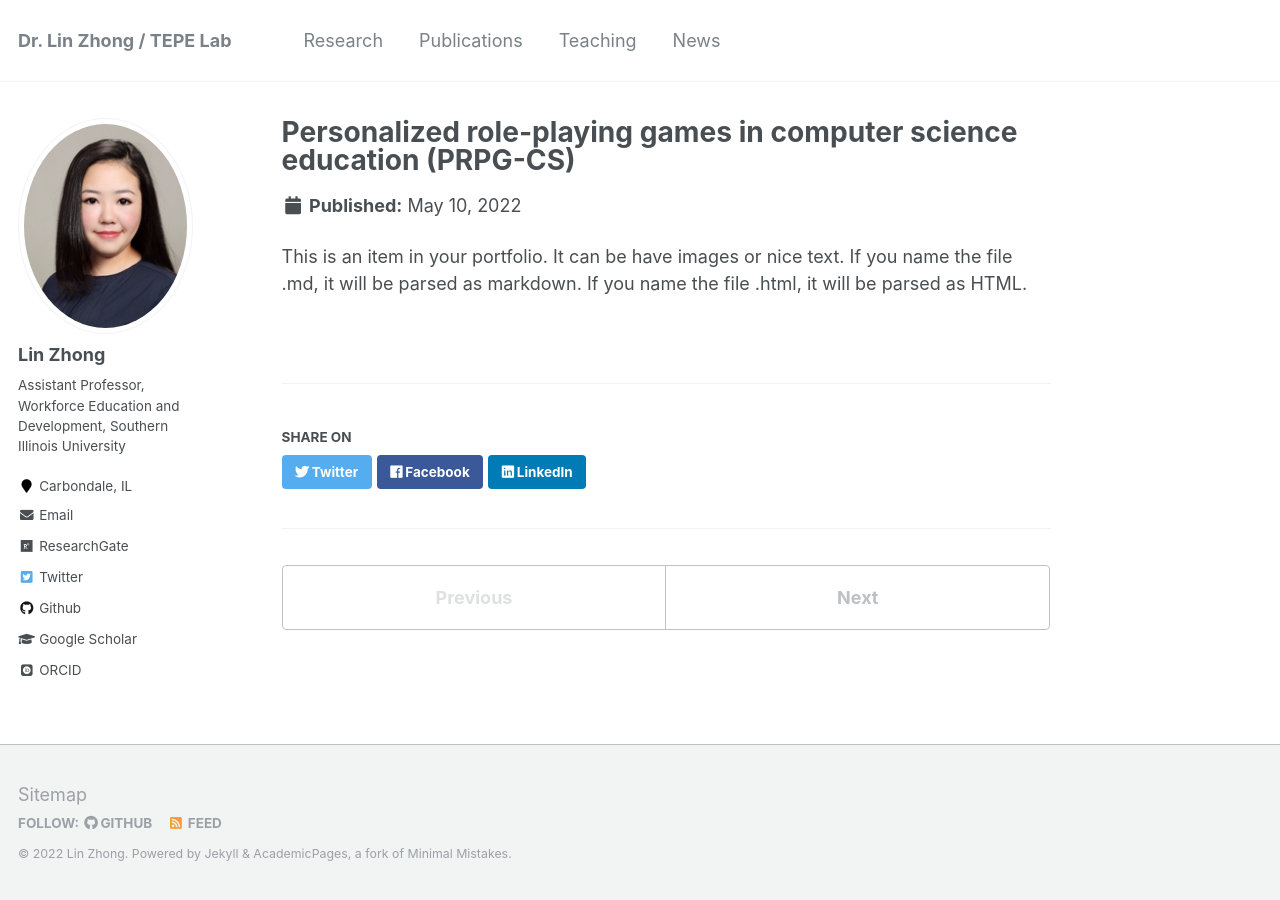
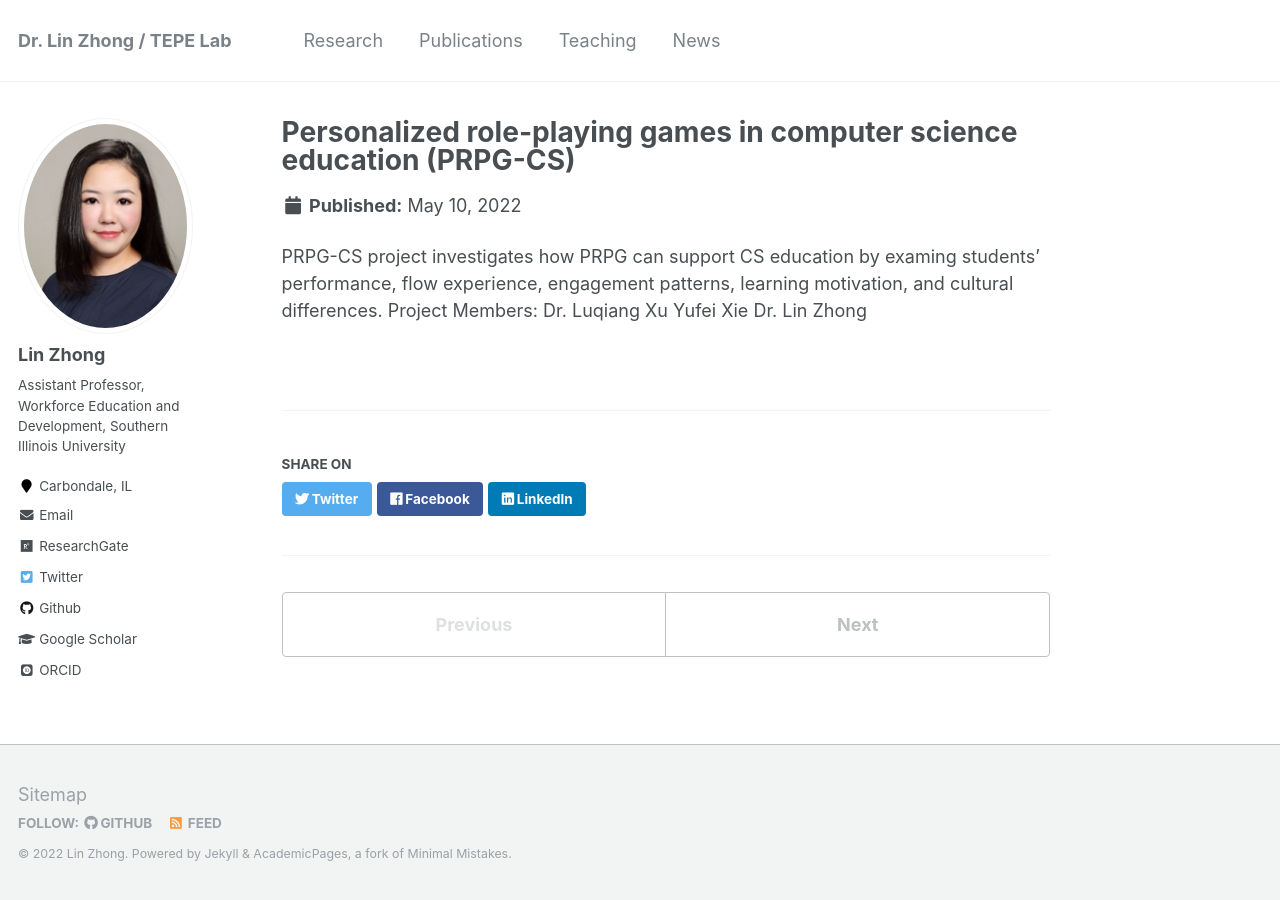
Before and after one commit to TEPELAB/tepe, a Jekyll site: the page built from _research/research-1.md, in a window 1280 px wide. Built offline with Jekyll 4.4.1, drawn with Linux system fonts in a browser that asks for light colours; some web fonts are replaced.

Commit message:
Update research-1.md

```diff
--- a/_research/research-1.md
+++ b/_research/research-1.md
@@ -1,7 +1,11 @@
 ---
 title: "Personalized role-playing games in computer science education (PRPG-CS)"
 excerpt: "PRPG-CS project investigates how PRPG can support CS education by examing students' performance, flow experience, engagement patterns, learning motivation, and cultural differences."
-collection: portfolio
+collection: research
 ---
 
-This is an item in your portfolio. It can be have images or nice text. If you name the file .md, it will be parsed as markdown. If you name the file .html, it will be parsed as HTML.
+PRPG-CS project investigates how PRPG can support CS education by examing students' performance, flow experience, engagement patterns, learning motivation, and cultural differences.
+Project Members:
+Dr. Luqiang Xu
+Yufei Xie
+Dr. Lin Zhong
```
